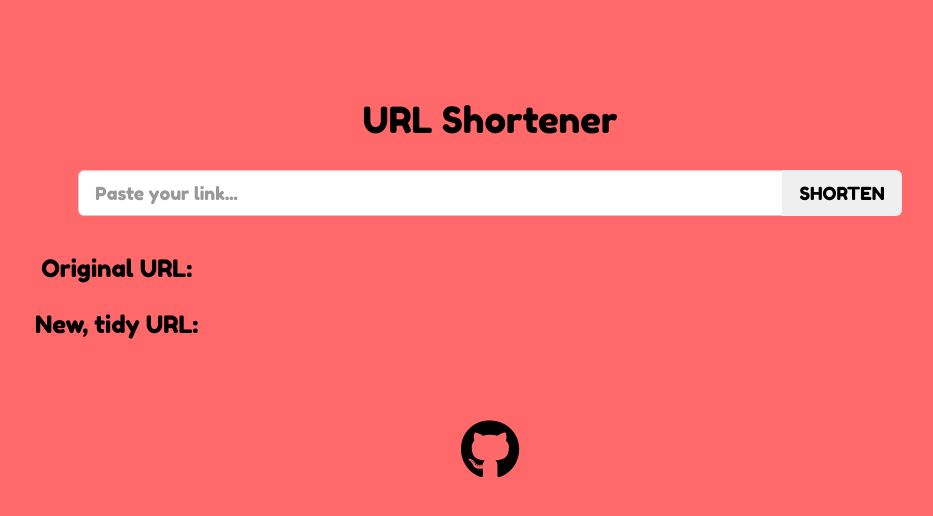
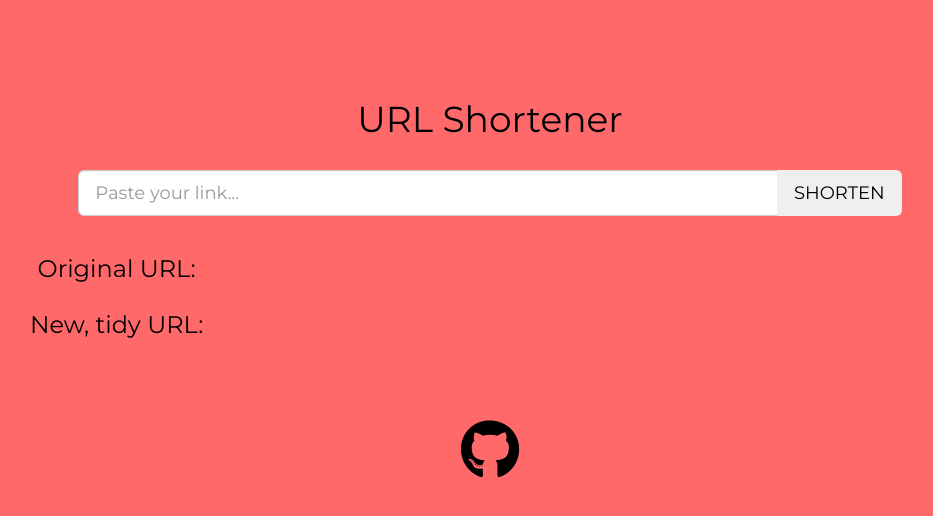
Before and after one commit to abvita/url-shortener-v2, an Angular app: page / in a window 1280 px wide. Shown: the top 516 px of the page, without its empty margins (150-1083 px from the left). Built offline with nearby package versions, Linux system fonts and the light colour scheme.

Commit message:
font change; general refactor

```diff
--- a/package.json
+++ b/package.json
@@ -23,7 +23,6 @@
     "@angular/cli": "^7.1.2",
     "@angular/compiler-cli": "^7.0.4",
     "@angular/router": "~7.0.0",
-    "axios": "^0.18.0",
     "body-parser": "^1.17.2",
     "core-js": "^2.5.4",
     "express": "^4.15.3",
--- a/src/app/app.component.ts
+++ b/src/app/app.component.ts
@@ -1,5 +1,5 @@
 import { Component } from '@angular/core';
-import {Http, Response, Headers, RequestOptions } from '@angular/http';
+import { Http } from '@angular/http';
 
 @Component({
   selector: 'app-root',
@@ -10,11 +10,11 @@ export class AppComponent {
 
   constructor(private http: Http) { }
 
-  title = 'url-shortener';
   urlData = {
     long:'',
     short:''
   };
+
   //background color scope variables
   bgColor = '';
   colCount = 0;
@@ -45,6 +45,7 @@ export class AppComponent {
       }
   }
 
+  //formats provided URL
   formatUrl(data: any): any {
     if (data.toLowerCase().includes('http://') || data.toLowerCase().includes('https://')) {
       return data;
--- a/src/index.html
+++ b/src/index.html
@@ -8,6 +8,7 @@
   <!-- Font -->
   <link href='https://fonts.googleapis.com/css?family=Nunito' rel='stylesheet' type='text/css'>
   <link href="https://fonts.googleapis.com/css?family=Fredoka+One" rel="stylesheet">
+  <link href="https://fonts.googleapis.com/css?family=Montserrat" rel="stylesheet">
   <!-- Font Awsome -->
   <link rel="stylesheet" href="https://use.fontawesome.com/releases/v5.5.0/css/all.css" integrity="sha384-B4dIYHKNBt8Bc12p+WXckhzcICo0wtJAoU8YZTY5qE0Id1GSseTk6S+L3BlXeVIU" crossorigin="anonymous">
   <!-- Bootstrap -->
--- a/src/styles.scss
+++ b/src/styles.scss
@@ -16,7 +16,7 @@ a {
   body {
     color: black;
     text-align: center;
-    font-family: 'Fredoka One', cursive;
+    font-family: 'Montserrat', sans-serif;
     background: #FF6969;
   }
 
```
Also changed, not shown: server.js (+11 -11 lines), 7 other files (tests, documents, lock files or other folders).
